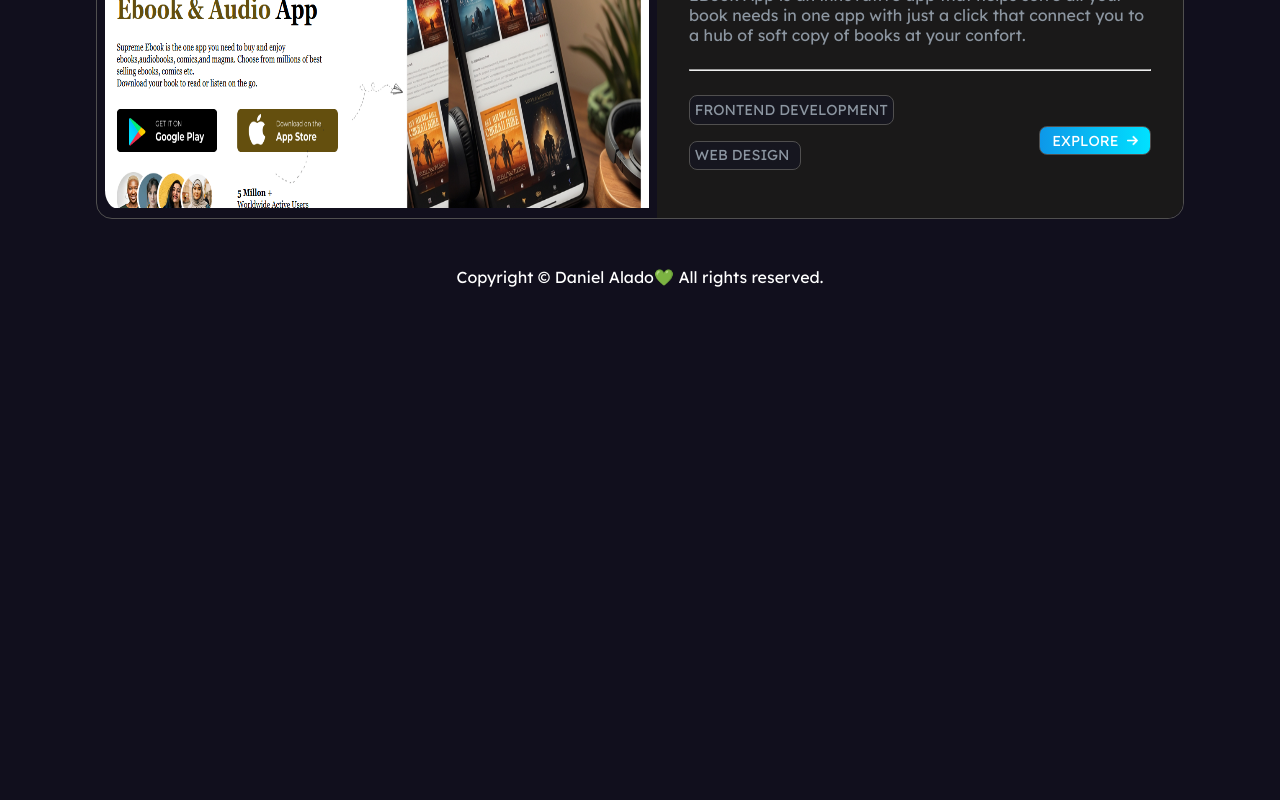
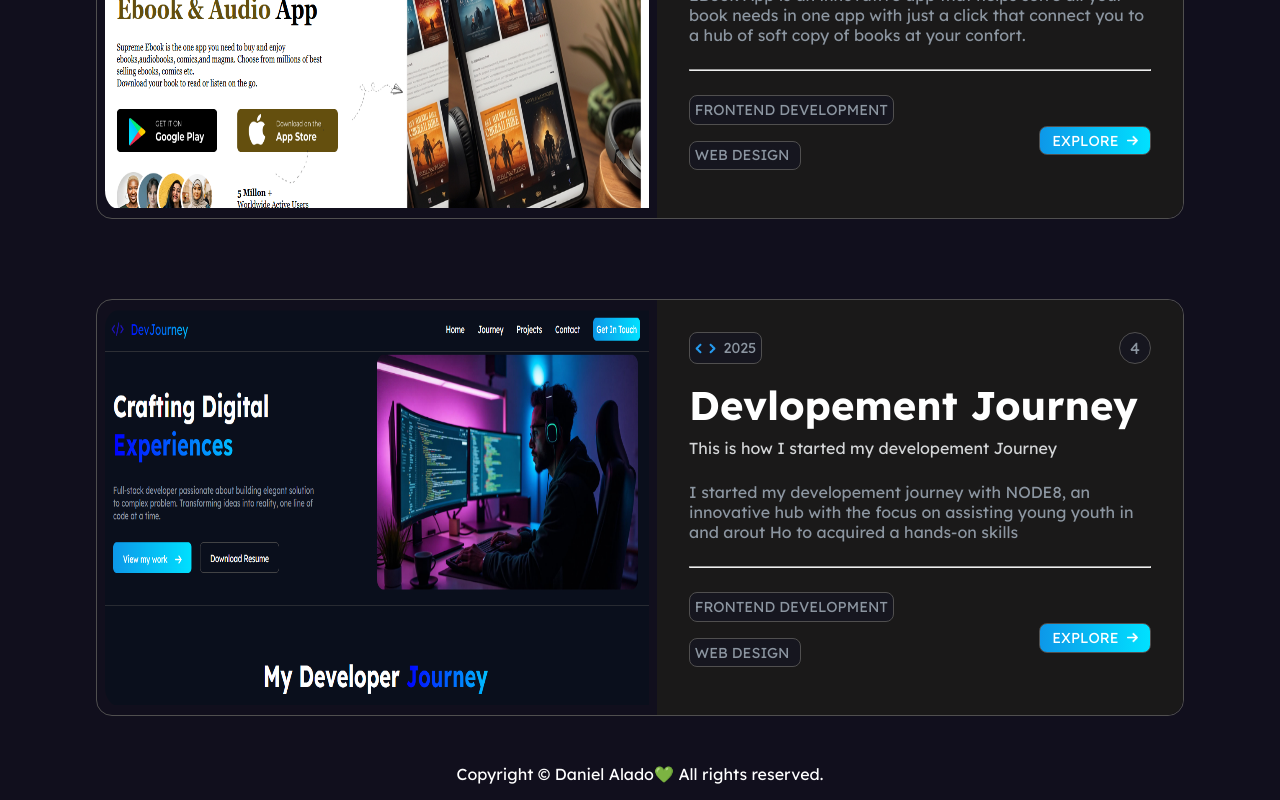
Before and after one commit to Danielalado/Daniel-Alado-Portfolio, a React (Vite) app: page / in a window 1280 px wide. Shown: the part 5487-6287 px from the top of the page. Before the commit the page ends 5790 px from the top, so only its background shows below. Built offline with nearby package versions, Linux system fonts and the light colour scheme.

Commit message:
Added another project

```diff
--- a/src/Components/Projects/Project.jsx
+++ b/src/Components/Projects/Project.jsx
@@ -3,6 +3,7 @@ import Date from "../../assets/ServicesImages/code.png"
 import Arrow from "../../assets/HeaderImages/right-arrow.png"
 import Coffee from "../../assets/ProjectImages/Coffee.png"
 import EBooks from "../../assets/ProjectImages/EBook.png"
+import Journey from "../../assets/ProjectImages/Journey.png"
 import "./Project.css"
 
 
@@ -119,6 +120,42 @@ export default function Project() {
                 </div>
 
             </div>
+
+
+            <div className="project-cards">
+                <div className="project-left">
+                    <img src={Journey} alt="" />
+                </div>
+
+                <div className="project-right">
+                    <div className="project-right-top">
+                        <p className="date">
+                            <img src={Date} alt="" />
+                            <p>2025</p>
+                        </p>
+                        <p className="number">4</p>
+                    </div>
+
+                    <h2 className="project-name">Devlopement Journey</h2>
+                    <p className="project-name-description">This is how I started my developement Journey</p>
+                    <p className="project-name-about">I started my developement journey with NODE8, an innovative hub with the focus on assisting young youth in and arout Ho to acquired a hands-on skills</p>
+                    <hr className="project-hr" />
+
+                    <div className="project-right-bottom">
+                        <div className="left">
+                            <p className="left-top">FRONTEND DEVELOPMENT</p>
+                            <p className="left-bottom">WEB DESIGN</p>
+                        </div>
+                        <div className="right">
+                            <p>EXPLORE</p>
+                            <img src={Arrow} alt="" />
+                        </div>
+                    </div>
+
+                </div>
+
+            </div>
+
         </div>
     )
 }
```
Also changed, not shown: src/assets/ProjectImages/Journey.png (added).
